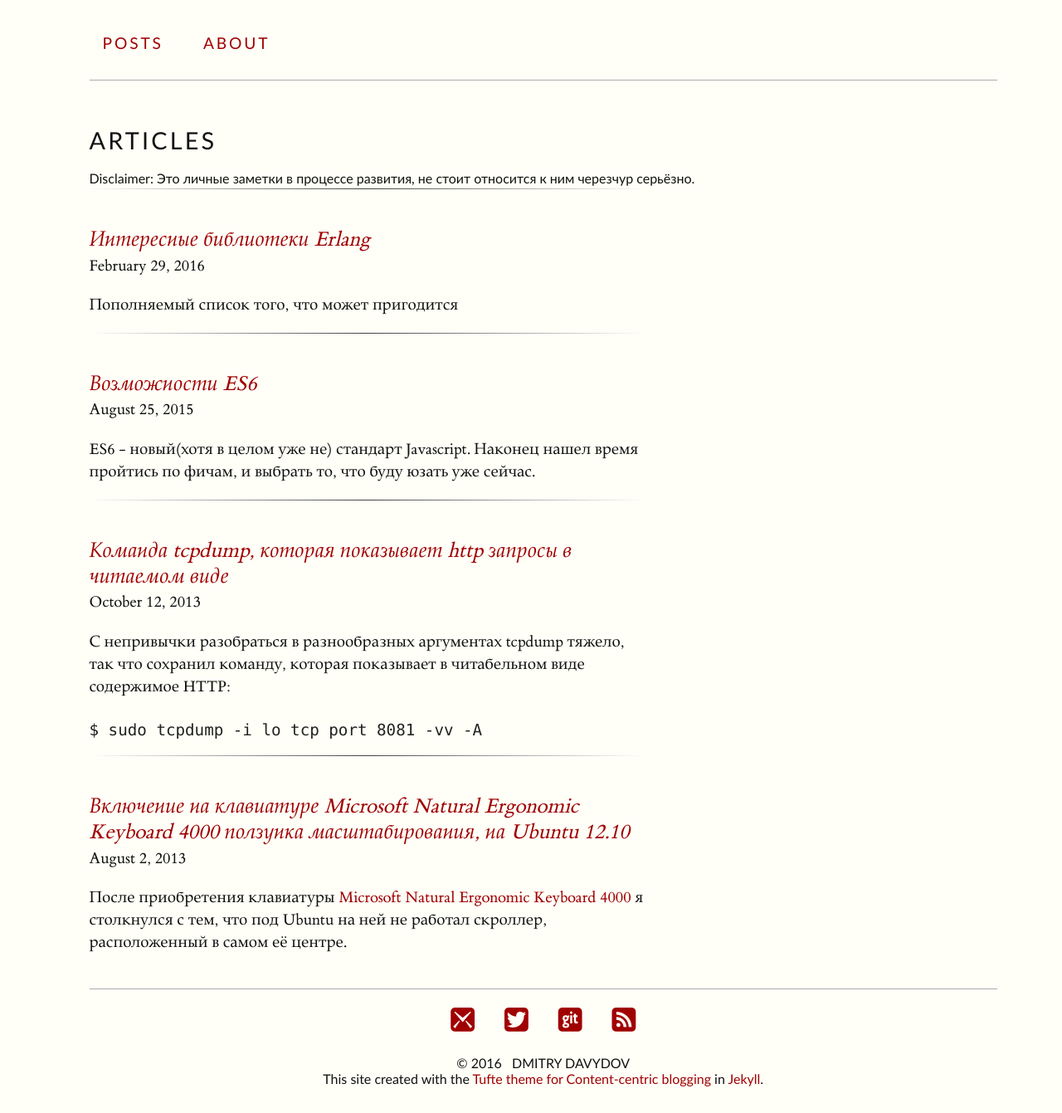
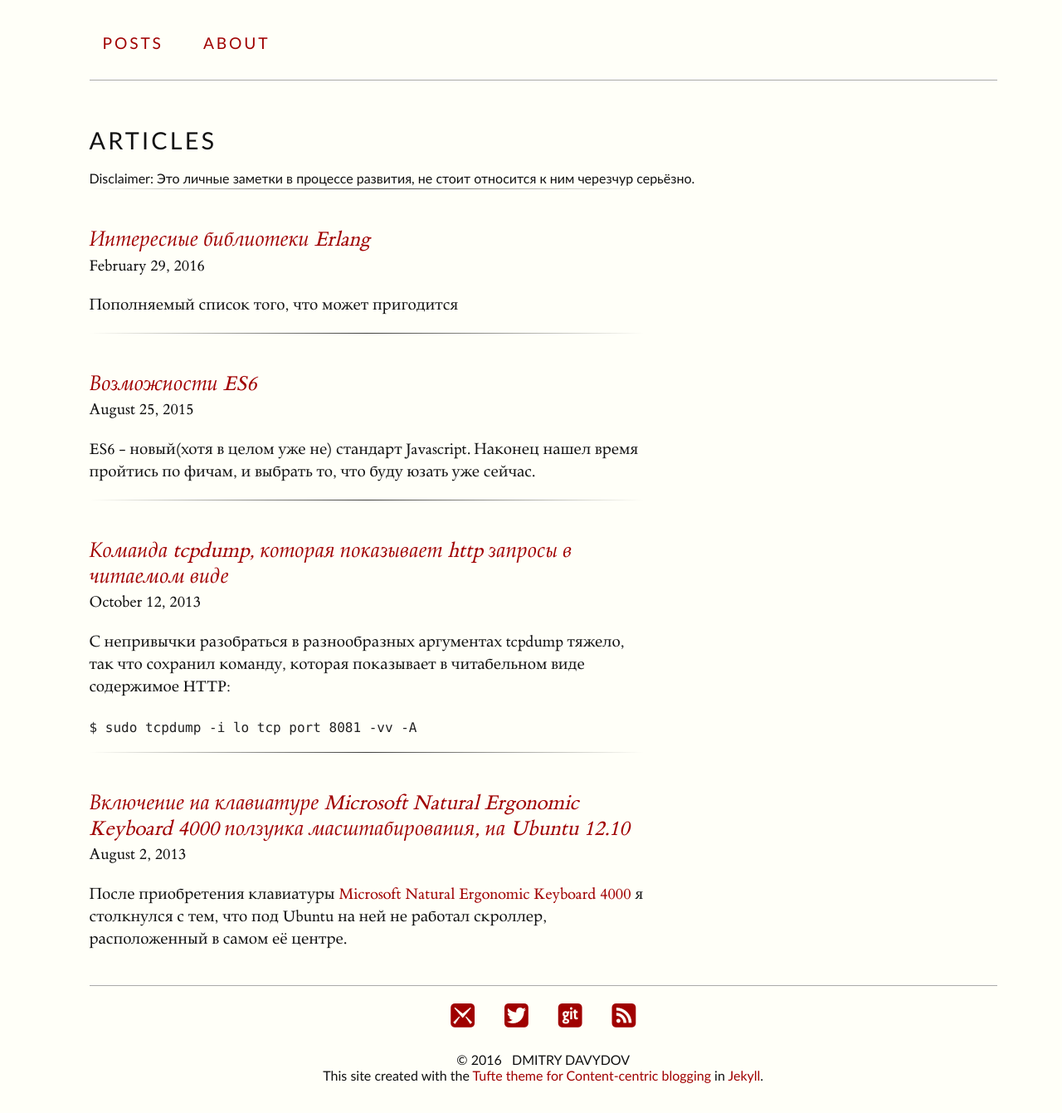
Before and after one commit to Khelek/khelek.github.io, a Jekyll site: the page built from index.html, in a window 1280 px wide. Shown: the whole page at 83% size. Built offline with Jekyll 4.4.1, drawn with Linux system fonts in a browser that asks for light colours.

Commit message:
minimize font-size in code blocks

```diff
--- a/css/tufte.scss
+++ b/css/tufte.scss
@@ -199,7 +199,7 @@ cite{
 pre code, pre code p, code  {
   font-family: $code-font;
   color: #222;
-  font-size: 1.2rem;
+  font-size: 1.0rem;
   line-height: 1.63333333333;
 }
 pre{
```
